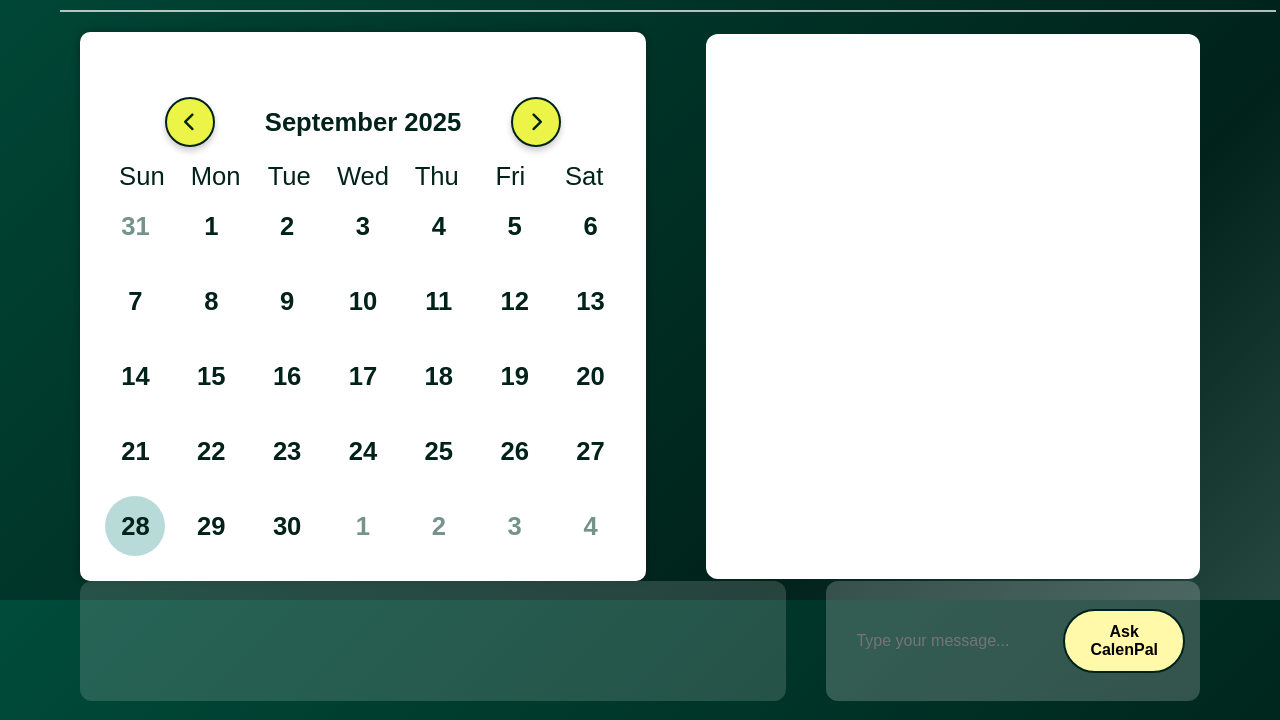
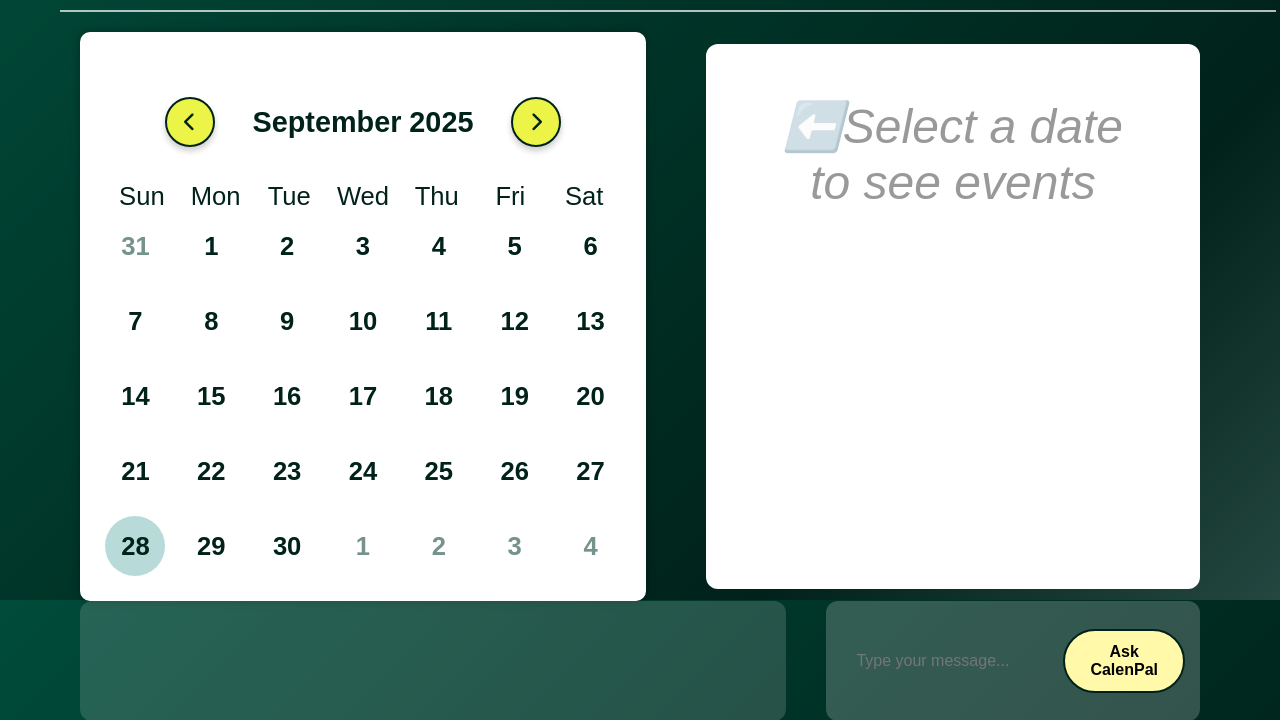
Before and after one commit to LettuceLeaf898/CalenPal, a Flask app: page / in a window 1280 px wide. Shown: the part 200-920 px from the top of the page. Run offline with Flask 3, Linux system fonts and the light colour scheme.

Commit message:
design changes pt3 ig

```diff
--- a/framework/index.html
+++ b/framework/index.html
@@ -47,6 +47,9 @@
 
       <label for="eventDate">Event Date:</label>
       <input type="date" id="eventDate" name="eventDate" required><br><br>
+
+      <label for="eventTitle">Event Time:</label>
+      <input id="appt-time" type="time" name="appt-time" value="13:30"><br><br>
 
       <label for="eventDesc">Event Description:</label>
       <textarea id="eventDesc" name="eventDesc" rows="4" cols="50"></textarea><br><br>
@@ -112,6 +115,10 @@
 
     <!-- Main White Box -->
     <div class="content-box" id="eventsBox">
+        <div id="eventsBox" class="event-box">
+  <p class="placeholder"> ⬅️Select a date to see events</p>
+  </div>
+
 
     </div>
   </div>
--- a/static/script.js
+++ b/static/script.js
@@ -141,13 +141,24 @@
             const box = document.getElementById("eventsBox");
 
             if (eventList.length === 0) {
-                box.innerHTML = `<h3>${formattedDate}</h3><p>No events for this day.</p>`;
-            } else {
-                const listHTML = eventList
-                    .map(ev => `<li><strong>${ev.title}</strong>: ${ev.description} (Stress: ${ev.stress})</li>`)
-                    .join("");
-                box.innerHTML = `<h3>${formattedDate}</h3><ul>${listHTML}</ul>`;
-            }
+    box.innerHTML = `
+      <div class="event-box">
+        <h1 class="event-title">${formattedDate}</h1>
+        <p>No events for this day.</p>
+      </div>
+    `;
+} else {
+    const listHTML = eventList
+        .map(ev => `<li><strong>${ev.title}</strong>: ${ev.description} (Stress: ${ev.stress})</li>`)
+        .join("");
+    box.innerHTML = `
+      <div class="event-box">
+        <h3 class="event-title">${formattedDate}</h3>
+        <ul class="event-list">${listHTML}</ul>
+      </div>
+    `;
+}
+
         });
     });
 }
@@ -199,3 +210,22 @@
 
 // ---------- Initialize ----------
 loadEvents();
+
+
+
+
+const listHTML = eventList
+    .map(ev => {
+        const stressClass = ev.stress > 8 ? "high-stress" : "";
+        return `<li class="${stressClass}">
+                  <strong>${ev.title}</strong>: ${ev.description} (Stress: ${ev.stress})
+                </li>`;
+    })
+    .join("");
+
+box.innerHTML = `
+  <div class="event-box">
+    <h3 class="event-title">${formattedDate}</h3>
+    <ul class="event-list">${listHTML}</ul>
+  </div>
+`;
--- a/static/style.css
+++ b/static/style.css
@@ -212,6 +212,11 @@
       box-shadow: 0 0 10px rgba(0, 0, 0, 0.3);
       font-size: 1.6rem;
     }
+    .calendar .header {
+    padding-bottom: 30px;    /* ⬇️ adjust as needed */
+}
+
+
 
     .header2 {
       display: flex;
@@ -226,6 +231,7 @@
       font-weight: 600;
       width: 200px;
       color: #00221A;
+      font-size: 1.8rem;
     }
 
     .days {
@@ -546,3 +552,68 @@
       /* dark icon */
       font-size: 1.2rem;
     }
+
+    /* Title style */
+    .event-box .event-title {
+      font-family: 'Poppins', sans-serif;
+      /* or any Google font */
+      font-size: 1.6rem;
+      font-weight: 600;
+      color: #2b2b2b;
+      margin-bottom: 16px;
+      /* space between title and list */
+      text-align: center;
+      /* center the date if you like */
+    }
+
+    /* Bullet list style */
+    .event-box .event-list {
+      list-style-type: square;
+      /* options: disc, circle, square, none */
+      padding-left: 24px;
+      /* space so bullets show clearly */
+      margin: 0;
+      font-family: 'Inter', sans-serif;
+      font-size: 1rem;
+      line-height: 1.6;
+    }
+
+    /* Individual items */
+    .event-box .event-list li {
+      margin-bottom: 6px;
+      font-size: large;
+    }
+
+
+
+    /* Overall box spacing */
+.event-box {
+    padding: 15px;           /* space inside the whole box */
+}
+
+/* Space around the date/title */
+.event-title {
+    padding-bottom: 12px;    /* space below the title */
+    margin: 0;               /* reset default margins if needed */
+    font-weight: bold;
+}
+
+/* Space around the list */
+.event-list {
+    padding-left: 25px;      /* indent bullets */
+    padding-top: 8px;        /* space above the list */
+    margin: 0;
+           /* remove default margin for consistency */
+}
+
+
+.placeholder {
+    color: rgba(0, 0, 0, 0.4);  /* semi-transparent text */
+    text-align: center;
+    display:flex;
+    justify-content: center;
+    align-items: center;
+    font-style: italic;
+    padding: 20px;
+    font-size: 3rem;
+}
```
